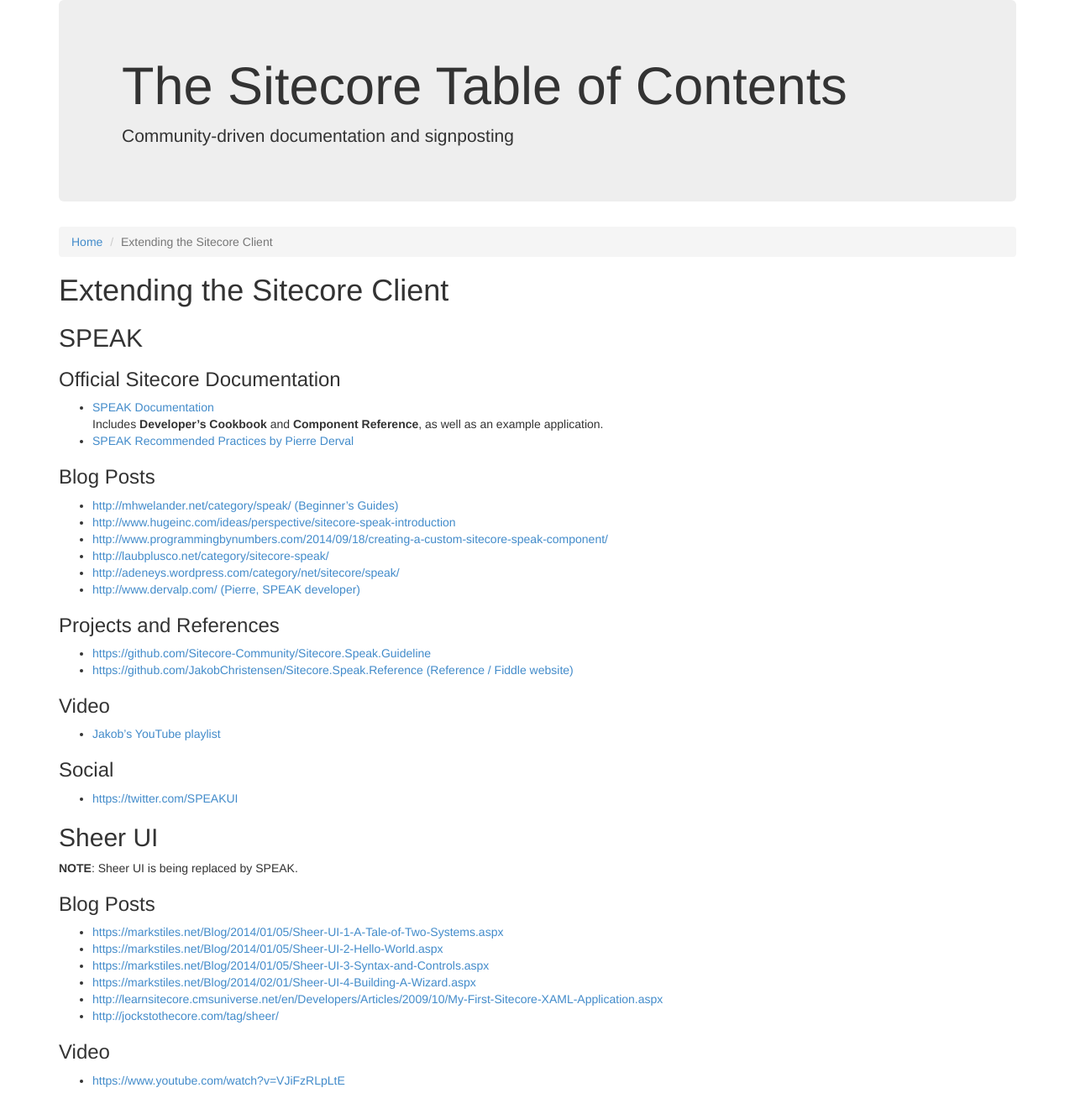
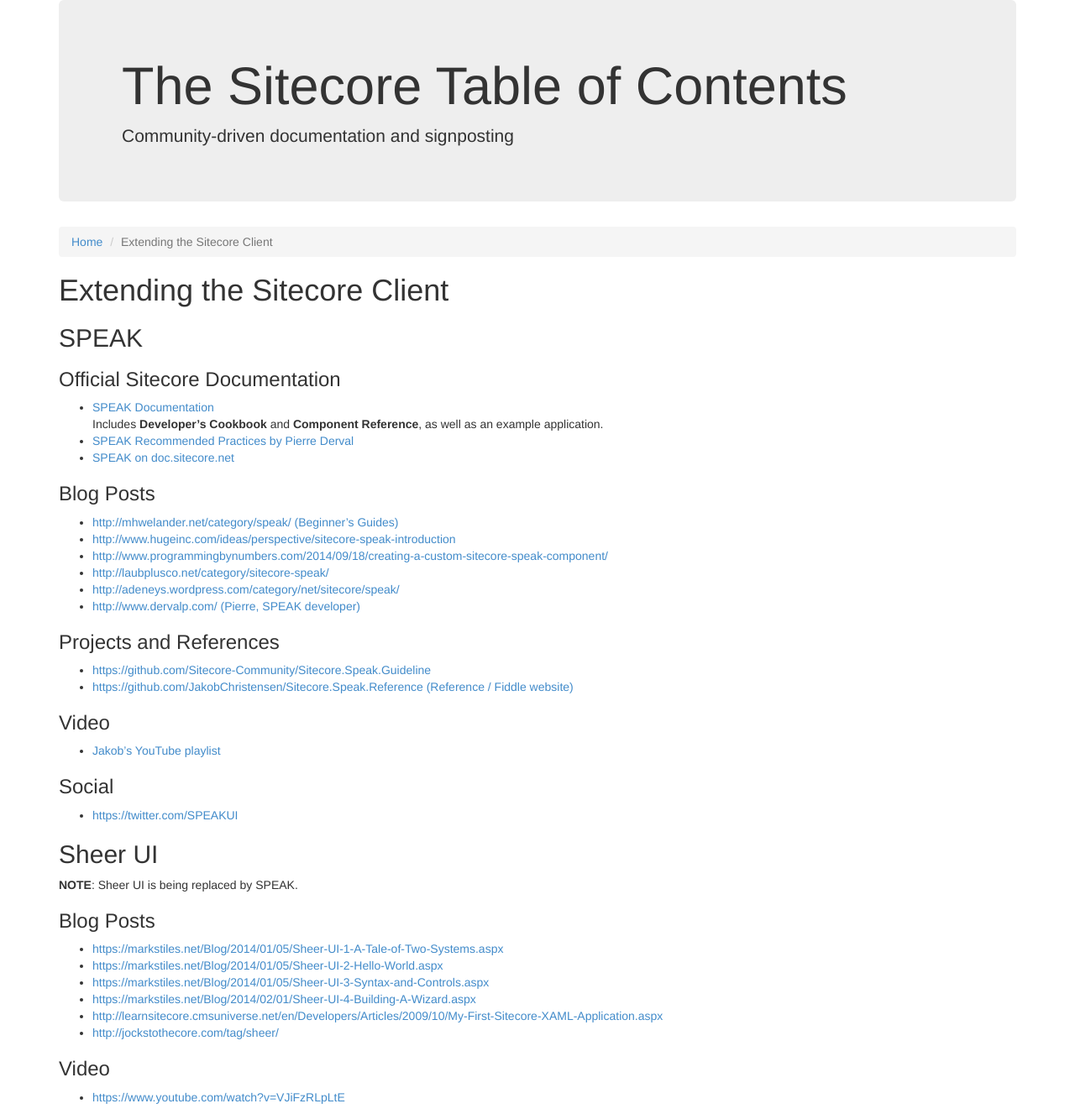
Before and after one commit to Sitecore-Community/docs, a Jekyll site: the page built from documentation/Extending the Sitecore Client/index.md, in a window 1280 px wide. Shown: the whole page at 84% size. Built offline with Jekyll 4.4.1, drawn with Linux system fonts in a browser that asks for light colours; nearby versions of some CDN libraries.

Commit message:
Modified file using Dillinger

```diff
--- a/documentation/Extending the Sitecore Client/index.md
+++ b/documentation/Extending the Sitecore Client/index.md
@@ -11,6 +11,7 @@
 * [SPEAK Documentation](http://sdn.sitecore.net/Reference/Sitecore%207/SPEAK.aspx)
 Includes **Developer's Cookbook** and **Component Reference**, as well as an example application.
 * [SPEAK Recommended Practices by Pierre Derval](https://github.com/Sitecore-Community/Sitecore.Speak.Guideline/blob/master/bestPractises.md)
+* [SPEAK on doc.sitecore.net](https://doc.sitecore.net/products/speak/speak%20development)
 
 ### Blog Posts
 
```
